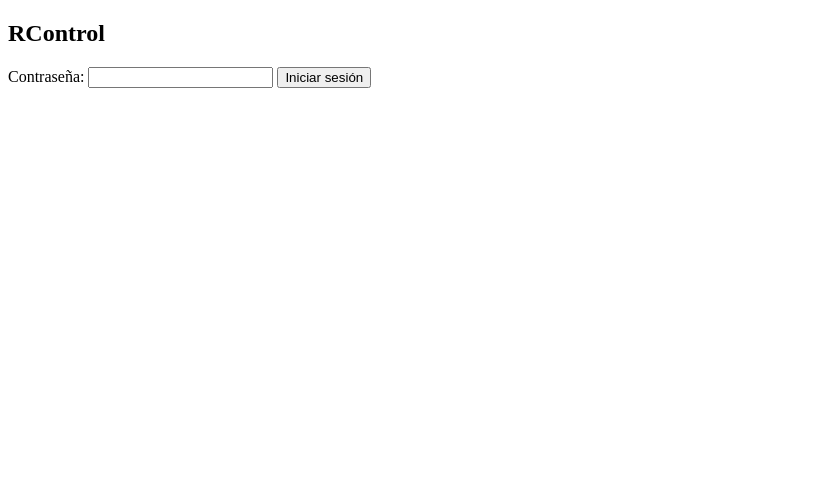
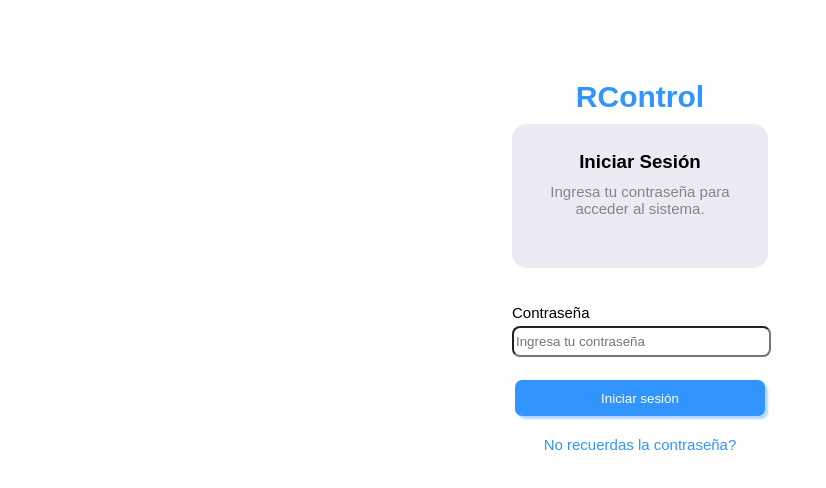
Before and after one commit to GodSci3nc3/RControl, a website: page public/index.html in a window 1280 px wide. Shown: the whole page, without its empty margins (0-826 px from the left). Drawn offline with Linux system fonts and the light colour scheme.

Commit message:
Se implementó el diseño de la pestaña Login, el link 'No recuerdas la contraseña?' no tiene ninguna funcionalidad en este momento.

```diff
--- a/public/index.html
+++ b/public/index.html
@@ -6,14 +6,64 @@
     <link rel="stylesheet" href="styles.css">
     <title>RControl | Inicia sesión</title>
 </head>
-<body>
-    <h2>RControl</h2>
+<body class="login-body">
+    <div class="login-content"></div>
+        <center>
+            <!-- Titulo del cuerpo -->
+            <h2 class="title-text">RControl</h2>
+
+            <!-- Cajita gris que contiene la informacion en referencia al diseño de banani -->
+             <div class="gray-box">
+
+                <!-- Contenido de la caja gris -->
+                <div class="gray-box-content">
+
+                    <!-- Titulo de la caja gris -->
+                    <h3 class="gray-title-text">Iniciar Sesión</h3>
+
+                    <!-- Parrafo sencillo de la caja gris -->
+                    <p class="gray-box-paragraph">Ingresa tu contraseña para acceder al sistema.</p>
+
+                </div>
+             </div>
+
+            <br>
+            <br>
+
+
             <div id="errorMessage" class="error-message" style="display: none; background-color: #ff4d4d; width: fit-content; padding: 5px;">Contraseña incorrecta</div>
+
+
+            <!-- Caja del campo de la contraseña -->
+            <div class="password-box">
+
+                <!-- Formulario de la contraseña -->
                 <form id="loginForm">
-        <label for="password">Contraseña:</label>
-        <input type="password" id="password" required>
-        <button type="submit">Iniciar sesión</button>
+
+                    <!-- Texto que contiene el label de contraseña -->
+                    <div class="contrasena-text">
+                        <label for="password" class="password-text">Contraseña</label>
+                    </div>
+
+                    <!-- El campo donde el usuario escribe su contraseña -->
+                    <input type="password" id="password" class="password-prompt" required placeholder="Ingresa tu contraseña">
+
+                    <br>
+                    <br>
+
+                    <!-- Botón de submit -->
+                    <button type="submit" class="submit-button">Iniciar sesión</button>
+
                 </form>
+            </div>
+
+            <br>
+            <br>
+
+            <!-- Link de no recordar contraseña -->
+            <a href="" class="forgot-password-text">No recuerdas la contraseña?</a>
+
+
 
             <div id="otpModal" class="modal" style="display: none;">
                 <div class="modalContent">
@@ -23,8 +73,9 @@
                     <button id="verifyOtpBtn">Verificar</button>
                 </div>
             </div>
+        <script src="/js/auth.js"></script>
+    </center>
+</div>
 
-
-    <script src="/js/auth.js"></script>
 </body>
 </html>
--- a/public/styles.css
+++ b/public/styles.css
@@ -1,3 +1,134 @@
+
+/* Configuraciones del cuerpo de la pestaña login */
+.login-body{
+    margin: 0px;
+    padding: 0px;
+    font-family: Arial, Helvetica, sans-serif;
+}
+
+/* Posicion del contenido del cuerpo (Aplicar Margen de 10 de la altura del viewport) */
+.login-content{
+    margin-top: 10vh;
+}
+
+/* Titulo de la pestaña login */
+.title-text{
+    user-select: none;
+    font-size: 30px;
+    margin: 0px;
+    margin-bottom: 10px;
+    color: #3295ff;
+}
+
+/* Caja gris transparente en referencia a banani */
+.gray-box{
+    background-color: #bab4d046;
+    border-radius: 15px;
+    width: 20vw;
+    height: 18vh;
+}
+
+/* Diseño del contenido de la caja gris */
+.gray-box-content{
+    width: 90%;
+    height: 90%;
+    display: flex;
+    align-items: top;
+    justify-content: center;
+    flex-flow: column;
+}
+
+/* Diseño del titulo de la caja gris */
+.gray-title-text{
+    user-select: none;
+    margin: 0px;
+    margin-bottom: 10px;
+}
+
+/* Diseño del parrafo de la caja gris */
+.gray-box-paragraph{
+    margin: 0px;
+    user-select: none;
+    margin-bottom: 10px;
+    font-size: 15px;
+    color: #858585;
+}
+
+/* Caja que contiene a la contraseña */
+.password-box{
+    display: flex;
+    width: 20vw;
+    height: 12vh;
+    flex-flow: column;
+}
+
+
+/* Titulo de la contraseña */
+.contrasena-text{
+    user-select: none;
+    text-align: left;
+    font-size: 15px;
+    margin-bottom: 5px;
+    font-weight: 500;
+}
+
+/* Campo donde escribes en la contraseña */
+.password-prompt{
+    width: 98%;
+    height: 25px;
+    border-radius: 8px;
+    outline: none;
+    transition: all 0.3s;
+}
+
+/* Boton de submit */
+.submit-button{
+    user-select: none;
+    border: none;
+    border-radius: 7px;
+    background: none;
+    margin-top: 5px;
+    width: 98%;
+    height: 4.5vh;
+    color: white;
+    font-weight: 500;
+    background-color: #3295ff;
+    transition: 0.3s all;
+    box-shadow: 3px 3px 2px #b6d9ff;
+}
+
+/* Boton de submit [Cuando le haces hover] */
+.submit-button:hover{
+    cursor: pointer;
+    opacity: 0.5;
+}
+
+/* Campo donde escribes la contraseña [Cuando le haces focus] */
+.password-prompt:focus{
+    outline: 2px solid black;
+}
+
+/* Texto del link de forgot password */
+.forgot-password-text{
+    text-decoration: none;
+    font-size: 15px;
+    color: #3295ff;
+    transition: 0.3s all;
+}
+
+/* Texto del link de forgot password [Cuando le haces hover] */
+.forgot-password-text:hover{
+    opacity: 0.5;
+}
+
+.forgot-password-text:visited{
+    color: #3295ff;
+}
+
+
+
+/* ------------------------------------------------------------------------- */
+
 .modal {
     display: none;
     position: fixed;
```
Lines whose indentation alone changed are shown as unchanged.
